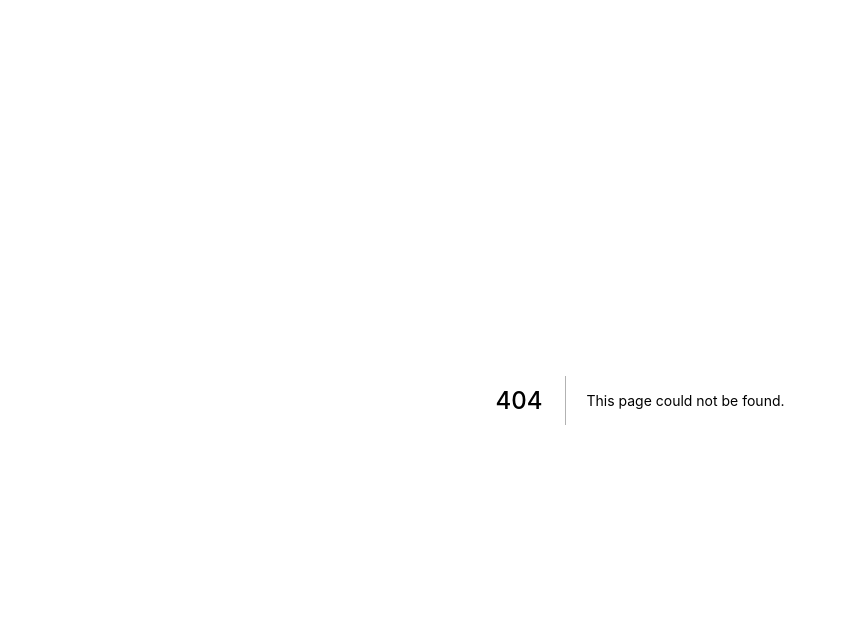
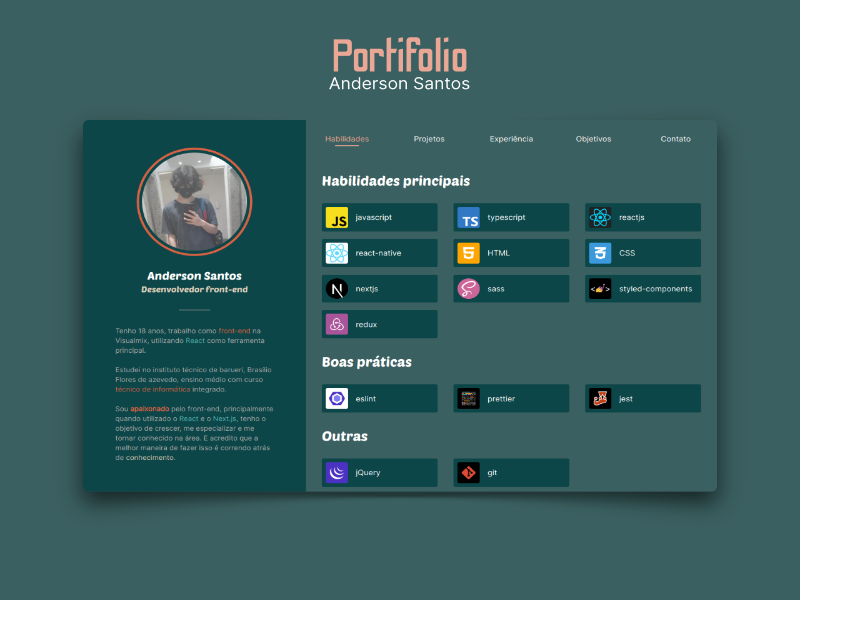
Before and after one commit to AndersonSantos0/portfolio, a Next.js app: page /cover in a window 1280 px wide. Before the commit this address had no page. Shown: the top 638 px of the page, without its empty margins (0-863 px from the left). Built offline with nearby package versions, Linux system fonts and the light colour scheme.

Commit message:
style(public): public assets addition

```diff
--- /dev/null
+++ b/src/pages/cover.tsx
@@ -0,0 +1,7 @@
+import Image from 'next/image'
+
+const Cover = () => (
+  <Image src="/projects/portifolio.png" width="800" height="600" />
+)
+
+export default Cover
```
Also changed, not shown: public/assets/image/preview.png (renamed from src/assets/image/preview.png).
